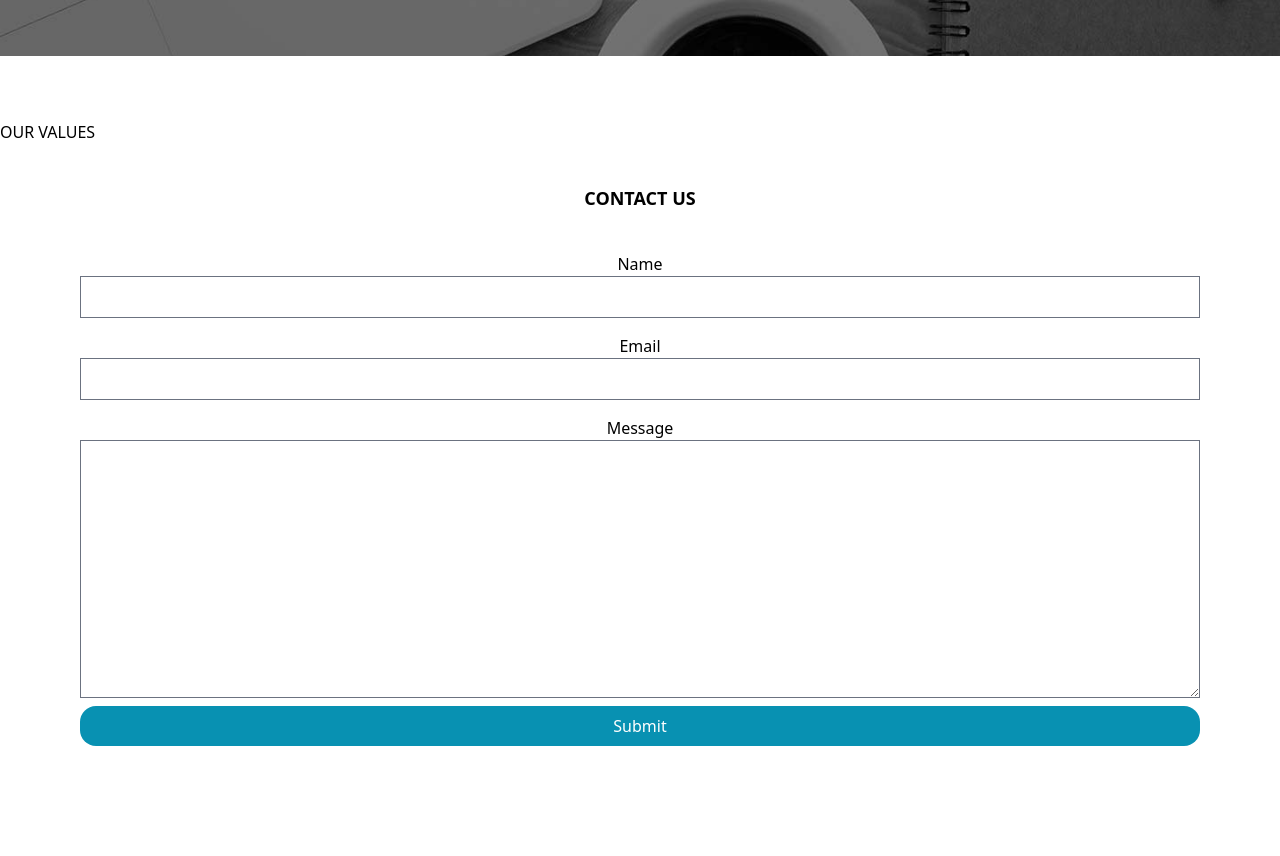
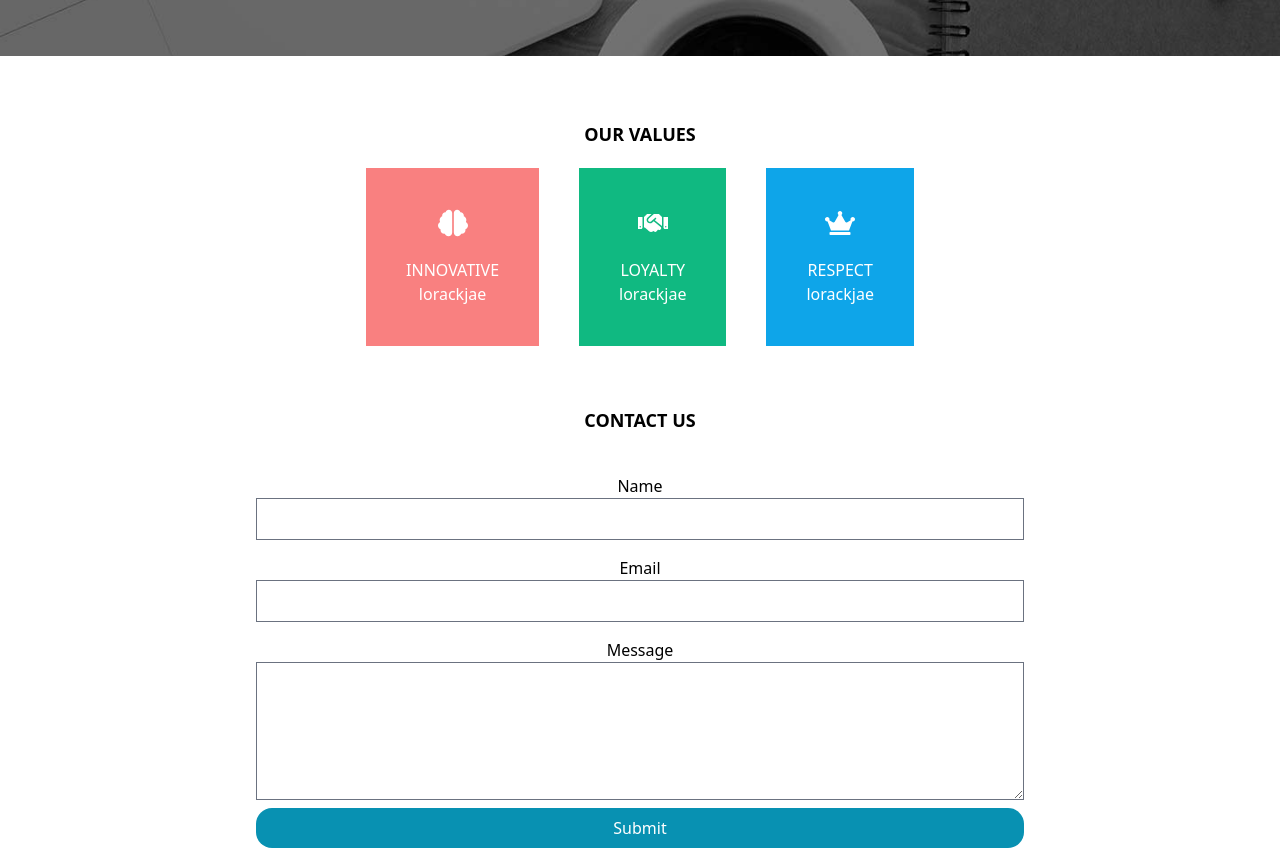
Before and after one commit to AtamMN/Company-Profile, a React (Create React App) app: page / in a window 1280 px wide. Shown: the part 660-1516 px from the top of the page. Before the commit the page ends 1414 px from the top, so only its background shows below. Built offline with nearby package versions, Linux system fonts and the light colour scheme.

Commit message:
fixing navbar, contact. add content

```diff
--- a/src/components/Contact.jsx
+++ b/src/components/Contact.jsx
@@ -18,7 +18,7 @@ function Contact(){
             <div className="w-full">
                 <h1 className="font-bold text-lg py-10">CONTACT US</h1>
             </div>
-            <form onSubmit={handleSubmit} className="flex flex-col mx-20">
+            <form onSubmit={handleSubmit} className="flex flex-col mx-[20%]">
                 <label>
                     Name
                 </label>
@@ -33,7 +33,7 @@ function Contact(){
                 <label className="pt-4">
                     Message
                 </label>
-                <textarea  onChange={e=>setMsg(e.target.value)} cols="30" rows="10" required></textarea>
+                <textarea  onChange={e=>setMsg(e.target.value)} rows="5" required></textarea>
                 {err ? <label className="text-red-600">This field is required.</label> : ""}
                 <button className="bg-cyan-600 text-white my-2 pt-2 rounded-2xl pb-2 ">Submit</button>
             </form>
--- a/src/components/Content.jsx
+++ b/src/components/Content.jsx
@@ -1,9 +1,27 @@
 import React from "react";
+import { FaBrain, FaCrown, FaHandshake } from "react-icons/fa";
 
 function Content(){
     return(
-        <div className="flex">
-            <h1>OUR VALUES</h1>
+        <div className="w-full">
+            <h1 className="font-bold text-lg">OUR VALUES</h1>
+            <div className="flex gap-10 justify-center py-5">
+                <div className="flex flex-col bg-red-400 text-white px-10 py-10 items-center">
+                    <FaBrain size={30} className="mb-5"/>
+                    <h1>INNOVATIVE</h1>
+                    <p>lorackjae</p>
+                </div>
+                <div className="flex flex-col bg-emerald-500 text-white px-10 py-10 items-center">
+                    <FaHandshake size={30} className="mb-5"/>
+                    <h1>LOYALTY</h1>
+                    <p className="">lorackjae</p>
+                </div>
+                <div className="flex flex-col items-center bg-sky-500 text-white px-10 py-10">
+                    <FaCrown size={30} className="mb-5"/>
+                    <h1>RESPECT</h1>
+                    <p>lorackjae</p>
+                </div>
+            </div>
         </div>
     )
 }
--- a/src/components/Navbar.jsx
+++ b/src/components/Navbar.jsx
@@ -15,18 +15,18 @@ function Navbar(){
 
 
     return (
-    <div className="flex justify-between items-center w-full h-20 text-white bg-black px-4 fixed">
+    <div className="flex justify-between items-center w-full h-20 text-white bg-black px-4 z-10 fixed">
         <div>
             <h1 className="text-4xl font-bold px-3">Company</h1>
         </div>
         <ul className="hidden md:flex gap-8 px-3">
-            <li onClick={() => setDropshown(!dropshown)} className="cursor-pointer">
+            <li onMouseOver={() => setDropshown(true)} className="cursor-pointer">
                 ABOUT{dropshown &&
-                    <ul className="absolute flex flex-col bg-black mt-7">
+                    <ul className="absolute flex flex-col bg-black mt-7" onMouseLeave={() => setDropshown(false)}>
                         <li onMouseEnter={changeBackground} onMouseLeave={revertBackground} className="px-5 py-5">
                             HISTORY
                         </li>
-                        <li onMouseEnter={changeBackground} onMouseLeave={revertBackground} className="px-5 py-5">
+                        <li onMouseEnter={changeBackground} onMouseLeave={revertBackground} onMous   className="px-5 py-5">
                             VISION MISSION
                         </li>
                     </ul>
```
Also changed, not shown: src/components/Footer.jsx (added).
